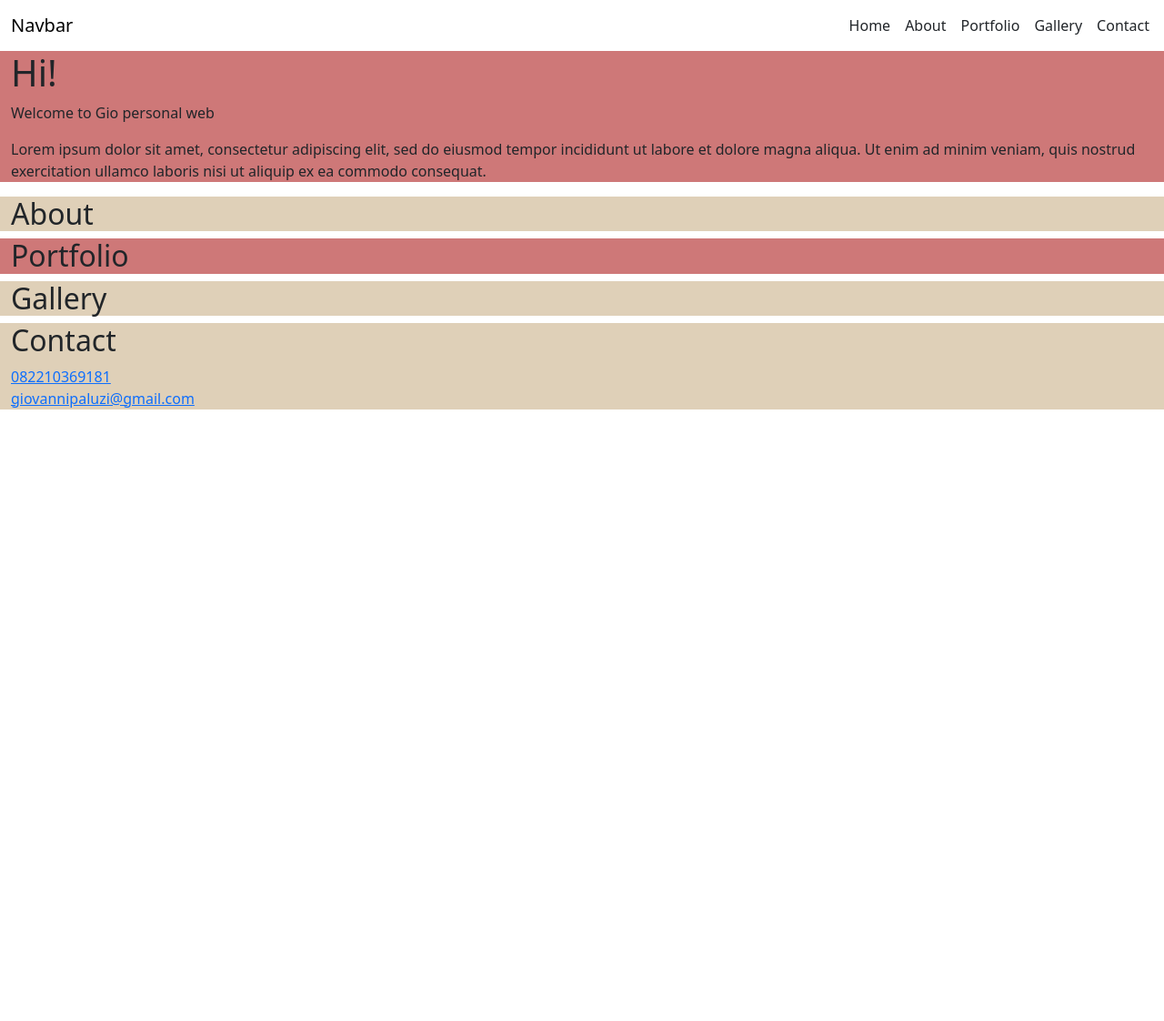
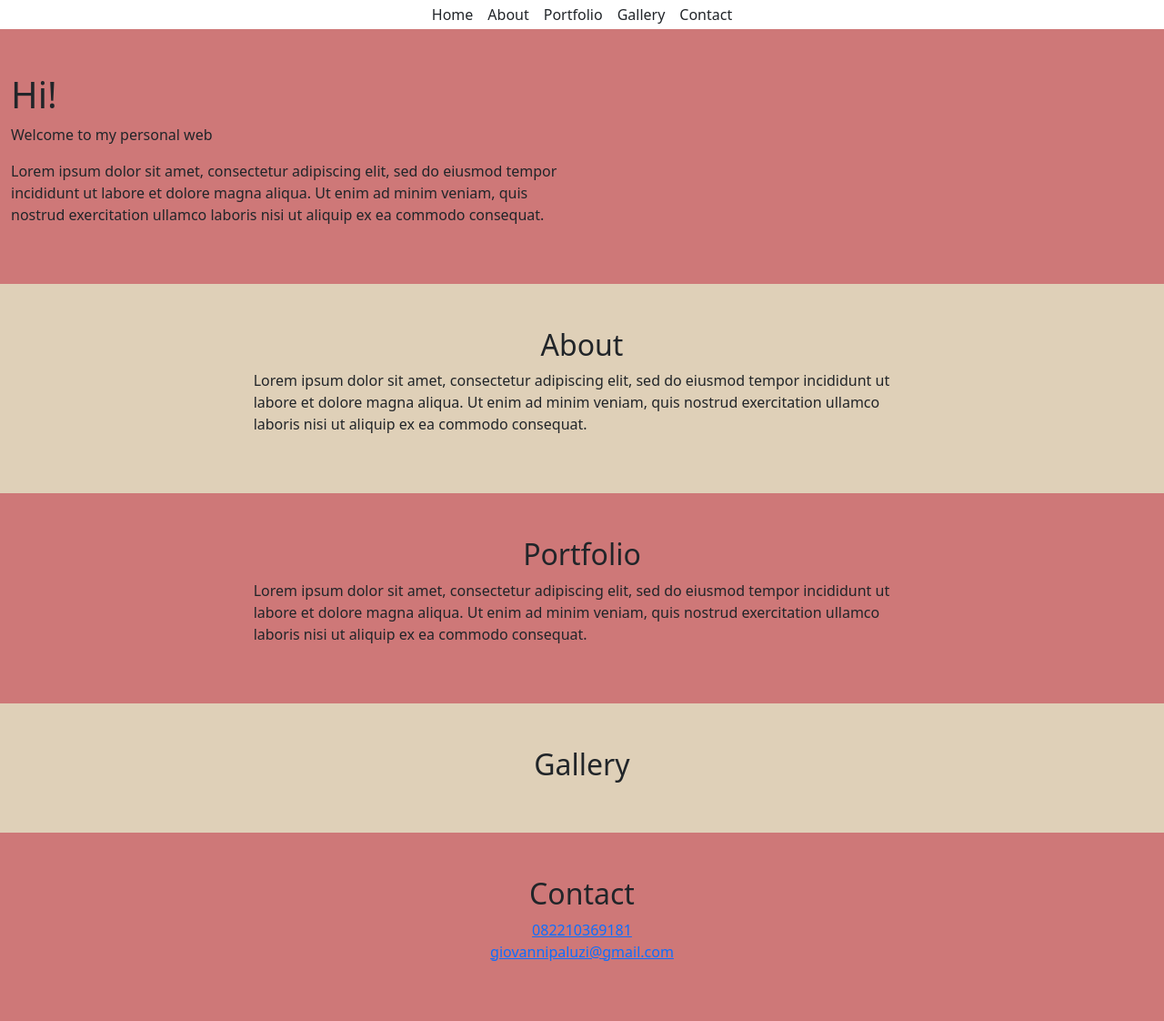
Before and after one commit to gPaluzi/gioWeb, a Flask app: page / in a window 1280 px wide. Shown: the whole page at 91% size. Before the commit the page ends 450 px from the top, so only its background shows below. Run offline with Flask 3, Linux system fonts and the light colour scheme.

Commit message:
modify home: adjust text position

```diff
--- a/templates/index.html
+++ b/templates/index.html
@@ -9,42 +9,61 @@
 </head>
 <body>
     <header>
-        <nav class="navbar navbar-expand-lg">
+        <nav class="navbar navbar-expand-lg m-2">
             <div class="container-fluid">
-                <a class="navbar-brand" href="#">Navbar</a>
                 <button class="navbar-toggler" type="button" data-bs-toggle="collapse" data-bs-target="#navbarNav" aria-controls="navbarNav" aria-expanded="false" aria-label="Toggle navigation">
                     <span class="navbar-toggler-icon"></span>
                 </button>
-                <div class="collapse navbar-collapse column-gap-3 me-3 position-absolute end-0" id="navbarNav">
-                    <a class="nav-link active" href="#">Home</a>
-                    <a class="nav-link" href="#">About</a>
-                    <a class="nav-link" href="#">Portfolio</a>
-                    <a class="nav-link" href="#">Gallery</a>
-                    <a class="nav-link" href="#">Contact</a>
+                <div class="collapse navbar-collapse column-gap-3 me-3 position-absolute start-50 translate-middle-x" id="navbarNav">
+                    <a class="nav-link active" href="#home">Home</a>
+                    <a class="nav-link" href="#about">About</a>
+                    <a class="nav-link" href="#portfolio">Portfolio</a>
+                    <a class="nav-link" href="#gallery">Gallery</a>
+                    <a class="nav-link" href="#contact">Contact</a>
                 </div>
             </div>
         </nav>
     </header>
-    <div class="container-fluid even">
+    <main class="gap-0">
+        <div class="container-fluid even pt-5 pb-5" id="home">
+            <div class="row align-items-center">
+                <div class="col-md-6">
                     <h1>Hi!</h1>
-        <p>Welcome to Gio personal web</p>
+                    <p>Welcome to my personal web</p>
                     <p>Lorem ipsum dolor sit amet, consectetur adipiscing elit, sed do eiusmod tempor incididunt ut labore et dolore magna aliqua. Ut enim ad minim veniam, quis nostrud exercitation ullamco laboris nisi ut aliquip ex ea commodo consequat.</p>
                 </div>
-    <div class="container-fluid odd">
-        <h2>About</h2>
             </div>
-    <div class="container-fluid even">
-        <h2>Portfolio</h2>
         </div>
-        <div class="container-fluid odd">
-        <h2>Gallery</h2>
+        <div class="container-fluid odd pt-5 pb-5" id="about">
+            <div class="row align-items-center justify-content-center">
+                <div class="col-md-7">
+                    <h2 class="text-center">About</h2>
+                    <p>Lorem ipsum dolor sit amet, consectetur adipiscing elit, sed do eiusmod tempor incididunt ut labore et dolore magna aliqua. Ut enim ad minim veniam, quis nostrud exercitation ullamco laboris nisi ut aliquip ex ea commodo consequat.</p>
                 </div>
-    <div class="container-fluid odd">
+            </div>
+        </div>
+        <div class="container-fluid even pt-5 pb-5" id="portfolio">
+            <div class="row align-items-center justify-content-center">
+                <div class="col-md-7">
+                    <h2 class="text-center">Portfolio</h2>
+                    <p>Lorem ipsum dolor sit amet, consectetur adipiscing elit, sed do eiusmod tempor incididunt ut labore et dolore magna aliqua. Ut enim ad minim veniam, quis nostrud exercitation ullamco laboris nisi ut aliquip ex ea commodo consequat.</p>
+                </div>
+            </div>
+        </div>
+        <div class="container-fluid odd pt-5 pb-5" id="gallery">
+            <h2 class="text-center">Gallery</h2>
+        </div>
+        <div class="container-fluid even pt-5 pb-5" id="contact">
+            <div class="row align-items-center justify-content-center">
+                <div class="col-md-7 text-center">
                     <h2>Contact</h2>
                     <address>
                         <a href="tel:6282210369181">082210369181</a><br>
                         <a href="mailto:giovannipaluzi@gmail.com">giovannipaluzi@gmail.com</a>
                     </address>
                 </div>
+            </div>
+        </div>
+    </main>
 </body>
 </html>
```
Lines whose indentation alone changed are shown as unchanged.
